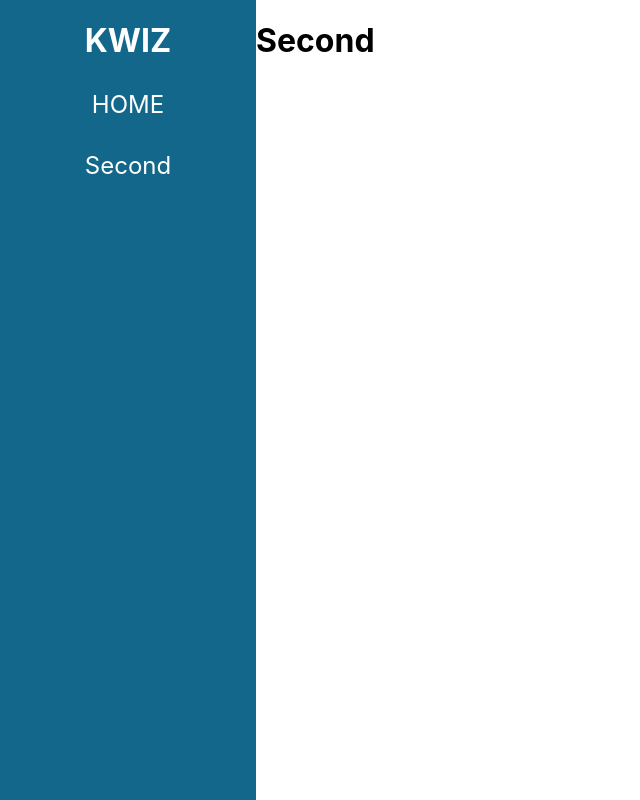
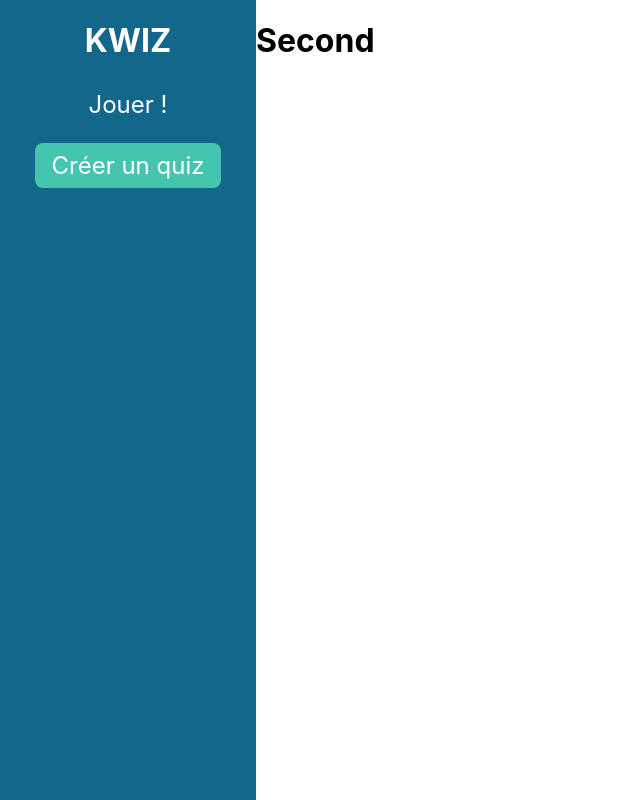
Before and after one commit to wwwazz333/KWIZ_react, a React (Create React App) app: page /create_quiz in a window 1280 px wide. Shown: the whole page, without its empty margins (0-640 px from the left). Built offline with nearby package versions, Linux system fonts and the light colour scheme.

Commit message:
quiz redirection to idi path

```diff
--- a/src/App.tsx
+++ b/src/App.tsx
@@ -12,7 +12,6 @@ function App() {
     <div className="App">
 
       <BrowserRouter>
-        <NavBar />
         <Routes>
           <Route path={'/'} element={<JouerPage />} />
           <Route path={'/create_quiz'} element={<CreateQuizPage />} />
--- a/src/components/navbar/navbar.css
+++ b/src/components/navbar/navbar.css
@@ -21,7 +21,7 @@
 	color: white;
 	text-decoration: none;
 	font-size: 1.5rem;
-	width: min-content;
+	width: fit-content;
 	padding: 8px 16px;
 	border-radius: 8px;
 }
--- a/src/components/navbar/navbar.tsx
+++ b/src/components/navbar/navbar.tsx
@@ -7,8 +7,8 @@ export default function NavBar() {
 		<div className={'navigation'}>
 			<h1>KWIZ</h1>
 			<nav>
-				<NavLink to={'/'}>HOME</NavLink>
-				<NavLink to={'/second'}>Second</NavLink>
+				<NavLink to={'/'}>Jouer !</NavLink>
+				<NavLink to={'/create_quiz'}>Créer un quiz</NavLink>
 			</nav>
 
 		</div>
--- a/src/pages/create_quiz/create_quiz_page.tsx
+++ b/src/pages/create_quiz/create_quiz_page.tsx
@@ -1,9 +1,14 @@
 import React from 'react';
+import NavBar from '../../components/navbar/navbar';
 
 export default function CreateQuizPage() {
   return (
-    <div>
-      <h1>Second</h1>
-    </div>
+    <>
+      <NavBar />
+      <div>
+        <h1>Second</h1>
+      </div>
+    </>
+
   );
 }
--- a/src/pages/play/play_page.tsx
+++ b/src/pages/play/play_page.tsx
@@ -1,4 +1,5 @@
 import React, { useEffect } from 'react';
+import NavBar from '../../components/navbar/navbar';
 import { Quiz } from '../../models/quiz';
 import QuizItem from './quiz_item';
 
@@ -10,14 +11,19 @@ export default function JouerPage() {
   }, []);
 
   return (
+    <>
+      <NavBar />
       <div>
+
         <h1>Choix du Quiz</h1>
 
         <div id='list-quiz'>
           {quiz.map((quiz) => (
-          <QuizItem name={quiz.name} nbrQuestion={quiz.nbrQueston} />
+            <QuizItem name={quiz.name} nbrQuestion={quiz.nbrQueston} id={quiz.id} />
           ))}
         </div>
       </div>
+    </>
+
   );
 }
--- a/src/pages/play/quiz_item.css
+++ b/src/pages/play/quiz_item.css
@@ -9,4 +9,7 @@
 	row-gap: 1rem;
 	align-items: center;
 	justify-content: space-between;
+
+	text-decoration: none;
+	color: black;
 }
--- a/src/pages/play/quiz_item.tsx
+++ b/src/pages/play/quiz_item.tsx
@@ -1,17 +1,19 @@
 import React from 'react';
+import { NavLink } from 'react-router-dom';
 import './quiz_item.css';
 
 
 type QuizItemProps = {
+	id: number;
 	name: string;
 	nbrQuestion: number;
 }
 
-export default function QuizItem(props : QuizItemProps) {
+export default function QuizItem(props: QuizItemProps) {
 	return (
-		<div className='quiz-item'>
-			<h2>{props.name}</h2>
-			<p>{props.nbrQuestion}</p>
-		</div>
+		<NavLink to={'' + props.id} className={'quiz-item'}>
+				<h2>{props.name}</h2>
+				<p>{props.nbrQuestion}</p>
+		</NavLink>
 	);
 }
```
Lines whose indentation alone changed are shown as unchanged.
